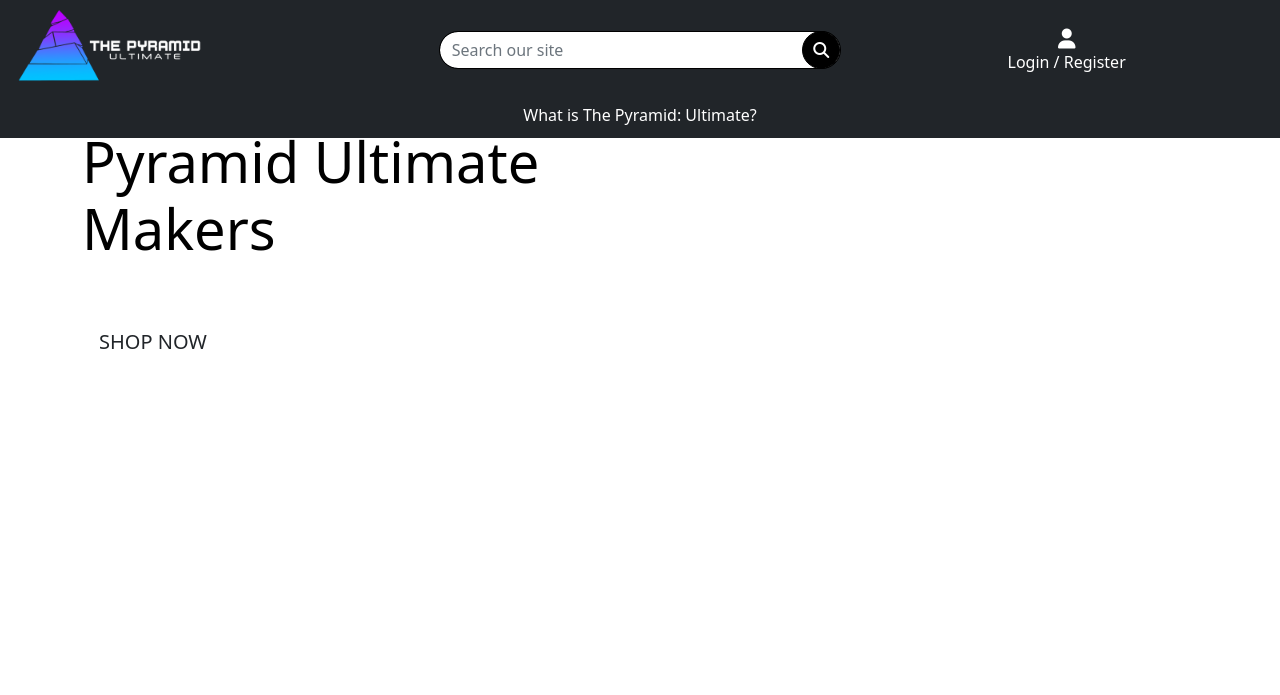
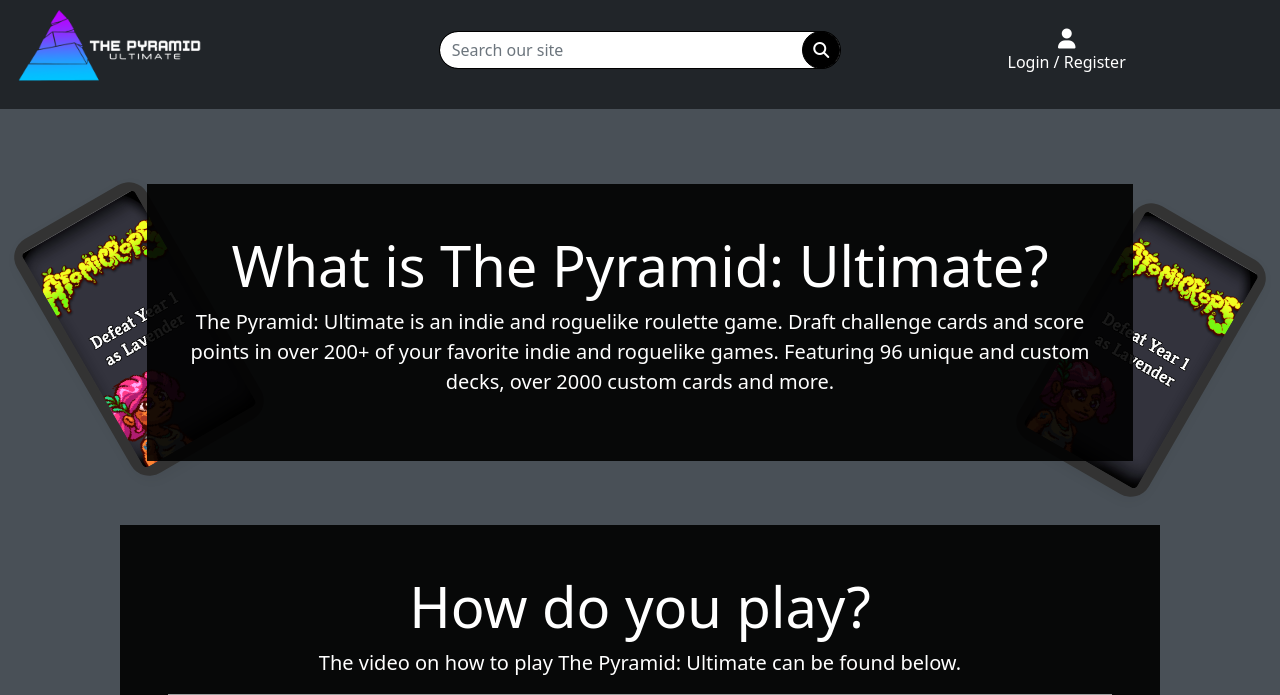
Before and after one commit to Fatheed7/pyramid-ultimate, a Django app: page / in a window 1280 px wide. Shown: the top 695 px of the page. Before the commit the page ends 349 px from the top, so only its background shows below. Run offline with Django 4.2, Linux system fonts and the light colour scheme; some libraries are stand-ins or nearby versions; grey boxes are pictures that could not be loaded.

Commit message:
Added basic layout

```diff
--- a/home/templates/home/index.html
+++ b/home/templates/home/index.html
@@ -9,19 +9,59 @@
     </div>
 </div>
 {% endblock %} {% block content %}
-<div class="container h-75">
-    <div class="row h-100">
-        <div class="col-7 col-md-6 my-auto" role="contentinfo">
-            <h1 class="display-4 logo-font text-black">
-                Premium Quality<br />Pyramid Ultimate Makers
-            </h1>
-            <div class="my-5">
-                <h2>
-                    <a href="" class="shop-now-button btn btn-lg rounded-pill text-uppercase py-3">Shop Now</a>
-                </h2>
+<section>
+    <main>
+        <div>
+            <div class="position-relative p-3 p-md-5 text-center whatDiv">
+                <div class="col-md-10 px-4 mx-auto py-5 boxFade whatBox">
+                    <h1 class="display-4 font-weight-normal text-white">What is The Pyramid: Ultimate?</h1>
+                    <p class="lead font-weight-normal text-white">The Pyramid: Ultimate is an indie and roguelike
+                        roulette
+                        game.
+                        Draft
+                        challenge cards and score points in over 200+ of your favorite indie and roguelike games.
+                        Featuring
+                        96
+                        unique and custom decks, over 2000 custom cards and more.</p>
+                </div>
+                <div class="product-device box-shadow d-none d-md-block"></div>
+                <div class="product-device product-device-2 box-shadow d-none d-md-block"></div>
             </div>
         </div>
+    </main>
+</section>
+<section>
+    <div>
+        <div class="position-relative p-3  text-center whatDiv">
+            <div class="col-md-10 px-5 mx-auto py-5 boxFade howBox">
+                <h1 class="display-4 font-weight-normal text-white">How do you play?</h1>
+                <p class="lead font-weight-normal text-white">The video on how to play The Pyramid: Ultimate can be
+                    found
+                    below.
+                </p>
+                <div class="video-container">
+                    <iframe src="https://www.youtube.com/embed/HVfW_4Hob4E" frameborder="0"
+                        allow="accelerometer; autoplay; encrypted-media; gyroscope; picture-in-picture"
+                        allowfullscreen></iframe>
+                </div>
+            </div>
+
+        </div>
     </div>
-</div>
+</section>
+<section>
+    <div>
+        <div class="position-relative p-3 mb-3 text-center whatDiv">
+            <div class="col-md-10 px-5 mx-auto py-5 boxFade howBox">
+                <h1 class="display-4 font-weight-normal text-white">What games are represented as decks?</h1>
+                <p class="lead font-weight-normal text-white">While we don't currently have a list of all the games that
+                    are a part of both ? decks, the list of games available as decks can be found <a
+                        href="https://infinitebacklog.nl/users/teqielemon/lists/27">here.</a>
+                </p>
+            </div>
+
+        </div>
+    </div>
+</section>
 {% endblock %}
 <!-- prettier-ignore -->
--- a/static/css/base.css
+++ b/static/css/base.css
@@ -4,6 +4,7 @@
 
 body {
     height: calc(100vh - 220px);
+    background-color: #495057;
 }
 
 .main-logo-link {
@@ -89,10 +90,152 @@
     .container-padding {
         padding-top: 5rem;
     }
+
+    .whatMargin {
+        padding-top: 3rem !important;
+    }
 }
+
 
 @media (max-width: 1360px) {
     .main-logo {
         width: 15vw;
     }
 }
+
+.container {
+    max-width: 960px;
+
+}
+
+.whatDiv {
+    background-color: #495057;
+
+}
+
+.whatBox {
+    margin-top: 7rem !important;
+}
+
+
+.boxFade {
+    position: inherit;
+    z-index: 1;
+    background-color: rgba(0, 0, 0, .9);
+    color: #fff;
+}
+
+/*
+   * Custom translucent site header
+   */
+
+.site-header {
+    background-color: rgba(0, 0, 0, .85);
+    -webkit-backdrop-filter: saturate(180%) blur(20px);
+    backdrop-filter: saturate(180%) blur(20px);
+}
+
+.site-header a {
+    color: #999;
+    transition: ease-in-out color .15s;
+}
+
+.site-header a:hover {
+    color: #fff;
+    text-decoration: none;
+}
+
+/*
+   * Dummy devices (replace them with your own or something else entirely!)
+   */
+
+.product-device {
+    position: absolute;
+    right: 5%;
+    bottom: 5%;
+    width: 150px;
+    height: 270px;
+    background-color: #333;
+    border-radius: 21px;
+    -webkit-transform: rotate(30deg);
+    transform: rotate(30deg);
+
+}
+
+.product-device::before {
+    position: absolute;
+    top: 4%;
+    right: 10px;
+    bottom: 4%;
+    left: 10px;
+    content: "";
+    background-color: rgba(0, 0, 0, .1);
+    border-radius: 5px;
+    background: url("../test.png") no-repeat center center / cover;
+}
+
+.product-device-2 {
+    top: 35%;
+    right: auto;
+    bottom: 0;
+    left: 5%;
+    background-color: #333;
+    -webkit-transform: rotate(-30deg);
+    transform: rotate(-30deg);
+}
+
+
+/*
+   * Extra utilities
+   */
+
+.border-top {
+    border-top: 1px solid #e5e5e5;
+}
+
+.border-bottom {
+    border-bottom: 1px solid #e5e5e5;
+}
+
+.box-shadow {
+    box-shadow: 0 .25rem .75rem rgba(0, 0, 0, .05);
+}
+
+.flex-equal>* {
+    -ms-flex: 1;
+    -webkit-box-flex: 1;
+    flex: 1;
+}
+
+@media (min-width: 768px) {
+    .flex-md-equal>* {
+        -ms-flex: 1;
+        -webkit-box-flex: 1;
+        flex: 1;
+    }
+}
+
+.overflow-hidden {
+    overflow: hidden;
+}
+
+/* Youtube Embed */
+.video-container {
+    overflow: hidden;
+    position: relative;
+    width: 100%;
+}
+
+.video-container::after {
+    padding-top: 56.25%;
+    display: block;
+    content: '';
+}
+
+.video-container iframe {
+    position: absolute;
+    top: 0;
+    left: 0;
+    width: 100%;
+    height: 100%;
+}
--- a/templates/includes/main-nav.html
+++ b/templates/includes/main-nav.html
@@ -1,3 +1,4 @@
+{% if request.user.is_authenticated %}
 <div class="collapse navbar-collapse" id="main-nav">
   <ul class="navbar-nav navbar-dark w-auto mx-auto">
     <li class="nav-item d-block d-md-none">
@@ -5,7 +6,6 @@
         Home
       </a>
     </li>
-    {% if request.user.is_authenticated %}
     <li class="nav-item">
       <a class="logo-font font-weight-bold nav-link text-white mr-5" href="" id="run-link">
         My Runs
@@ -21,12 +21,6 @@
         Generate a Run
       </a>
     </li>
-    {% else %}
-    <li class="nav-item">
-      <a class="logo-font font-weight-bold nav-link text-white mr-5" href="" id="whatis-link">
-        What is The Pyramid: Ultimate?
-      </a>
-    </li>
-    {% endif %}
   </ul>
 </div>
+{% endif %}
```
Also changed, not shown: static/test.png (added).
